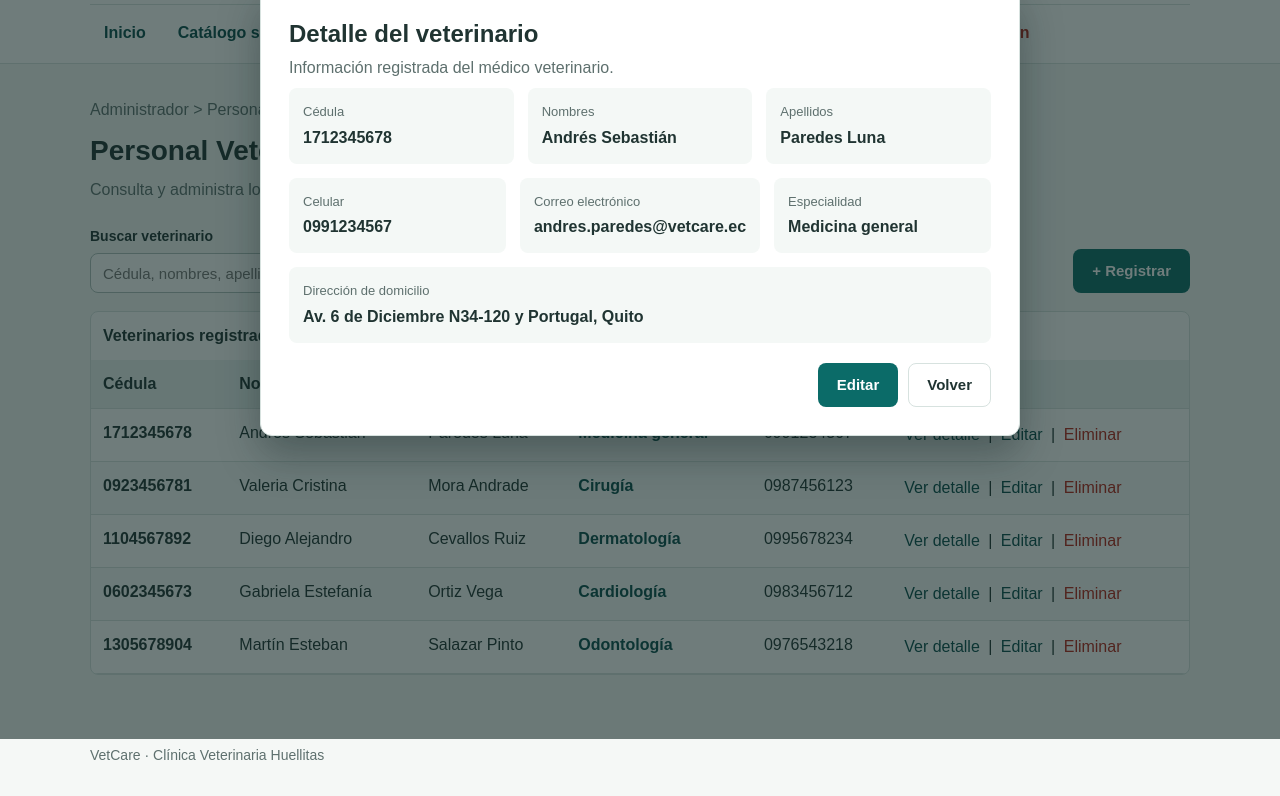
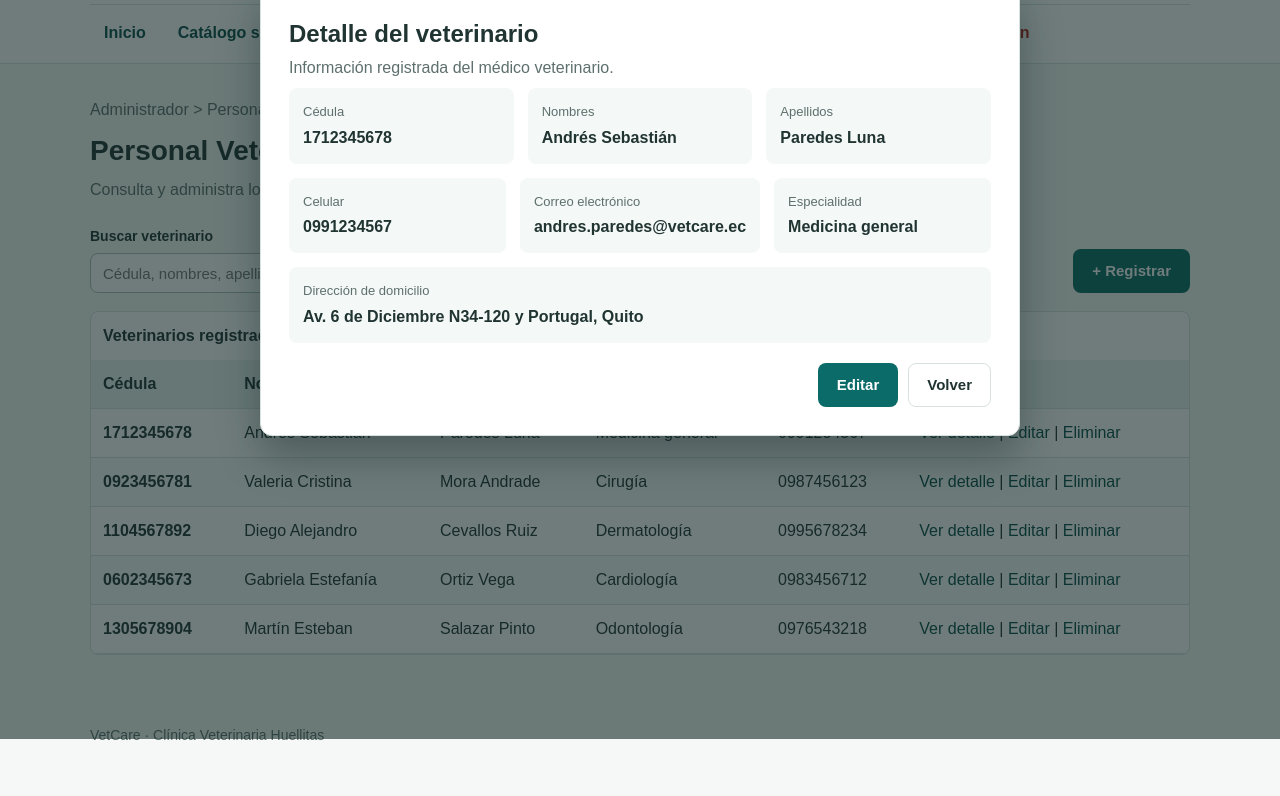
Before and after one commit to JorgeR47/VetCare, a plain HTML site: page pages/administrador/veterinario/veterinario_detalle.html in a window 1280 px wide. Shown: the part 61-857 px from the top of the page. Drawn offline with Linux system fonts and the light colour scheme.

Commit message:
refactor: eliminar referencia de hoja de estilos veterinario.css

```diff
--- a/pages/administrador/veterinario/veterinario_detalle.html
+++ b/pages/administrador/veterinario/veterinario_detalle.html
@@ -7,7 +7,6 @@
   <title>Detalle de veterinario | VetCare</title>
   <link rel="stylesheet" href="../../../css/estilos.css">
   <link rel="stylesheet" href="../../../css/paginas/administrador.css">
-  <link rel="stylesheet" href="../../../css/paginas/veterinario.css">
 </head>
 
 <body>
```
Also changed, not shown: pages/administrador/veterinario/veterinario_editar.html (+0 -1 lines), pages/administrador/veterinario/veterinario_eliminar.html (+0 -1 lines), pages/administrador/veterinario/veterinario_nuevo.html (+0 -1 lines).
